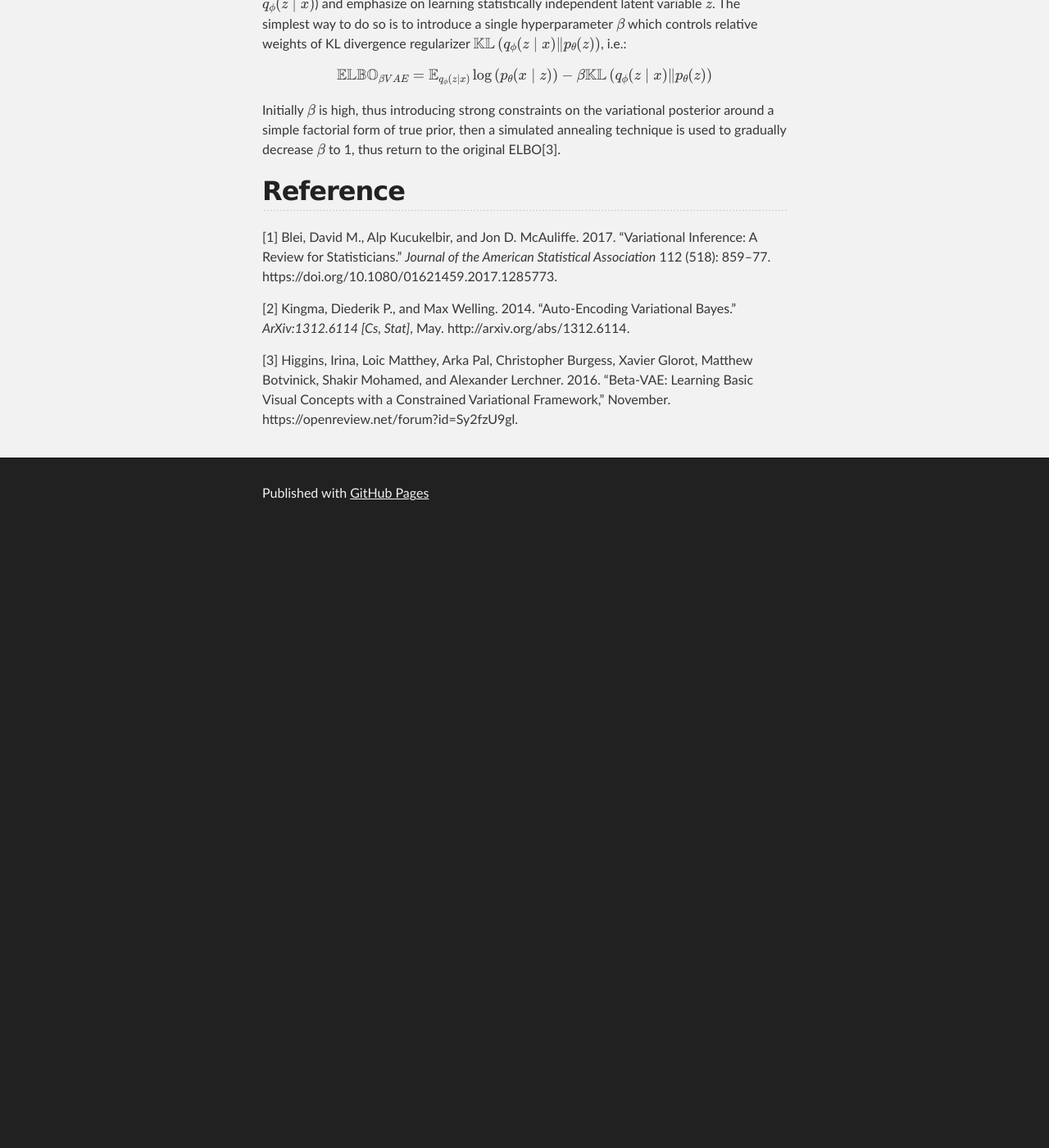
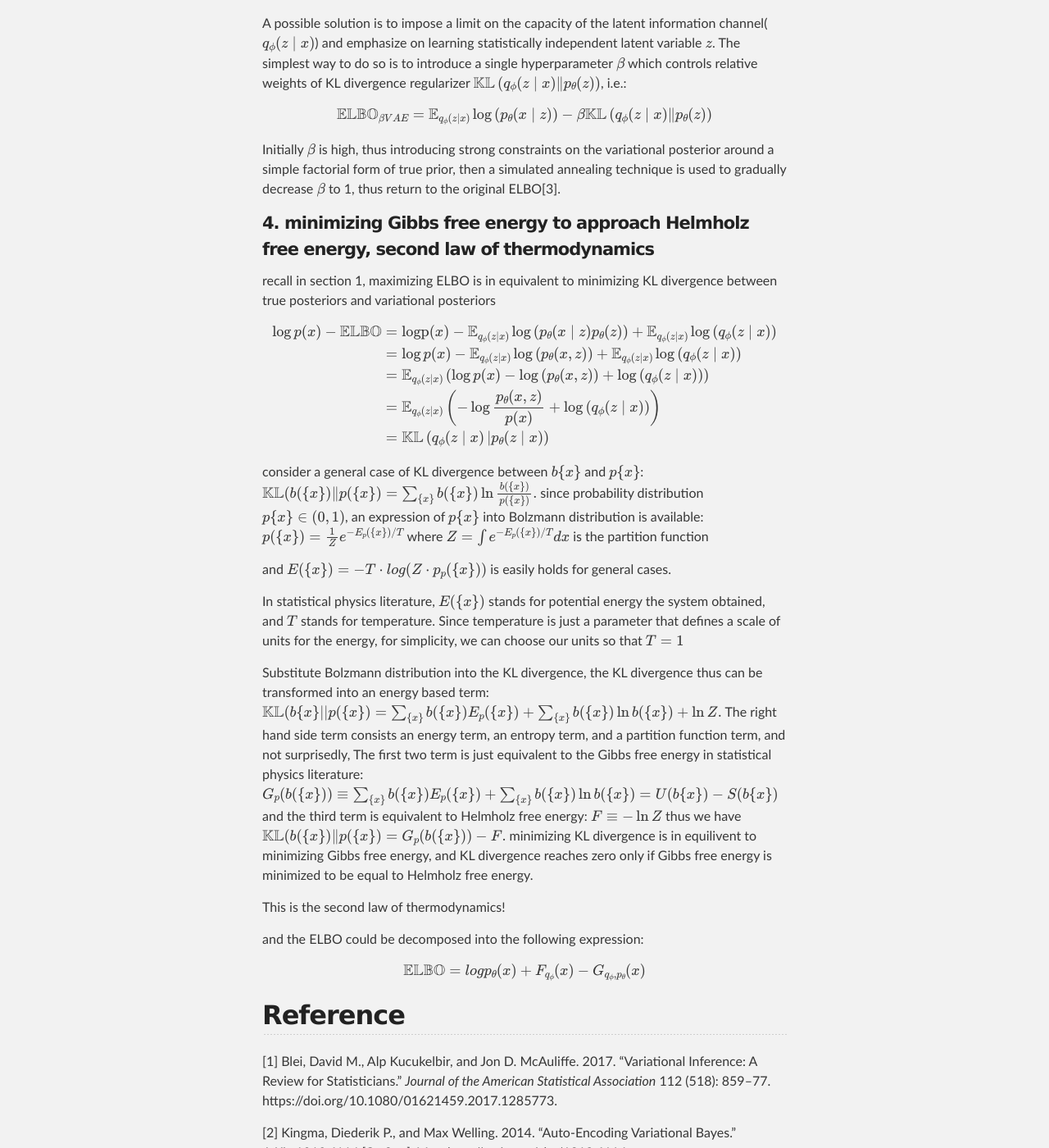
Before and after one commit to overshiki/overshiki.github.io, a Jekyll site: the page built from decomposingELBO.md, in a window 1280 px wide and 1400 px high, scrolled down 3039 px. Shown: the whole window at 82% size. Built offline with Jekyll 4.4.1, drawn with Linux system fonts in a browser that asks for light colours; our own code applies the rules of GitHub Pages for plain Markdown files; formulas are drawn with MathJax 3; before the commit the page ends 3687 px from its top, so only the background shows below that; some of the changed text lies outside the part shown.

Commit message:
update decomposingELBO.md

```diff
--- a/decomposingELBO.md
+++ b/decomposingELBO.md
@@ -1,4 +1,4 @@
-## Generative model point of view
+## Decomposing ELBO: Generative model point of view
 
 ### The definition
 
@@ -72,6 +72,50 @@ $$\mathbb{E} \mathbb{L} \mathbb{B} \mathbb{O}_{\beta V A E}=\mathbb{E}_{q_{\phi}
 
 Initially $$\beta$$ is high, thus introducing strong constraints on the variational posterior around a simple factorial form of true prior, then a simulated annealing technique is used to gradually decrease $$\beta$$ to 1, thus return to the original ELBO[3].
 
+#### 4. minimizing Gibbs free energy to approach Helmholz free energy, second law of thermodynamics
+
+recall in section 1, maximizing ELBO is in equivalent to minimizing KL divergence between true posteriors and variational posteriors
+
+$$\begin{aligned} \log p(x)-\mathbb{E} \mathbb{L} \mathbb{B} \mathbb{O} &=\operatorname{logp}(x)-\mathbb{E}_{q_{\phi}(z \mid x)} \log \left(p_{\theta}(x \mid z) p_{\theta}(z)\right)+\mathbb{E}_{q_{\phi}(z \mid x)} \log \left(q_{\phi}(z \mid x)\right) \\ &=\log p(x)-\mathbb{E}_{q_{\phi}(z \mid x)} \log \left(p_{\theta}(x, z)\right)+\mathbb{E}_{q_{\phi}(z \mid x)} \log \left(q_{\phi}(z \mid x)\right) \\ &=\mathbb{E}_{q_{\phi}(z \mid x)}\left(\log p(x)-\log \left(p_{\theta}(x, z)\right)+\log \left(q_{\phi}(z \mid x)\right)\right) \\ &=\mathbb{E}_{q_{\phi}(z \mid x)}\left(-\log \frac{p_{\theta}(x, z)}{p(x)}+\log \left(q_{\phi}(z \mid x)\right)\right) \\ &=\mathbb{K} \mathbb{L}\left(q_{\phi}(z \mid x)\left|p_{\theta}(z \mid x)\right)\right.\end{aligned}$$
+
+consider a general case of KL divergence between $$b\{x\}$$ and $$p\{x\}$$:
+$$
+\mathbb{KL}(b(\{x\}) \| p(\{x\})=\sum_{\{x\}} b(\{x\}) \ln \frac{b(\{x\})}{p(\{x\})}.
+$$
+since probability distribution $$p\{x\} \in (0, 1)$$, an expression of  $$p\{x\}$$ into Bolzmann distribution is available:
+$$
+p(\{x\})=\frac{1}{Z} e^{-E_p(\{x\}) / T}
+$$
+where $$Z = \int e^{-E_p(\{x\})/T} dx$$ is the partition function
+
+and  $$E(\{x\}) = - T \cdot log(Z \cdot p_p(\{x\}))$$ is easily holds for general cases.
+
+In statistical physics literature, $$E(\{x\})$$ stands for potential energy the system obtained, and $$T$$ stands for temperature. Since temperature is just a parameter that defines a scale of units for the energy, for simplicity, we can choose our units so that $$T=1$$
+
+Substitute Bolzmann distribution into the KL divergence, the KL divergence thus can be transformed into an energy based term:
+$$
+\mathbb{KL}(b\{x\}|| p(\{x\})=\sum_{\{x\}} b(\{x\}) E_p(\{x\})+\sum_{\{x\}} b(\{x\}) \ln b(\{x\})+\ln Z.
+$$
+The right hand side term consists an energy term, an entropy term, and a partition function term, and not surprisedly, The first two term is just equivalent to the Gibbs free energy in statistical physics literature:
+$$
+G_p(b(\{x\})) \equiv \sum_{\{x\}} b(\{x\}) E_p(\{x\})+\sum_{\{x\}} b(\{x\}) \ln b(\{x\})=U(b\{x\})-S(b\{x\})
+$$
+and the third term is equivalent to Helmholz free energy:
+$$
+F \equiv-\ln Z
+$$
+thus we have
+$$
+\mathbb{KL}(b(\{x\}) \| p(\{x\})= G_p(b(\{x\})) - F.
+$$
+minimizing KL divergence is in equilivent to minimizing Gibbs free energy, and KL divergence reaches zero only if Gibbs free energy is minimized to be equal to Helmholz free energy.
+
+This is the second law of thermodynamics!
+
+and the ELBO could be decomposed into the following expression:
+
+$$\mathbb{ELBO} = logp_{\theta}(x) +F_{q_{\phi}}(x) - G_{q_{\phi}, p_{\theta}}(x)$$
+
 ## Reference
 
 [1] Blei, David M., Alp Kucukelbir, and Jon D. McAuliffe. 2017. “Variational Inference: A Review for Statisticians.” *Journal of the American Statistical Association* 112 (518): 859–77. https://doi.org/10.1080/01621459.2017.1285773.
```
Also changed, not shown: predictionIntervals.md (added, +54 -0 lines).
